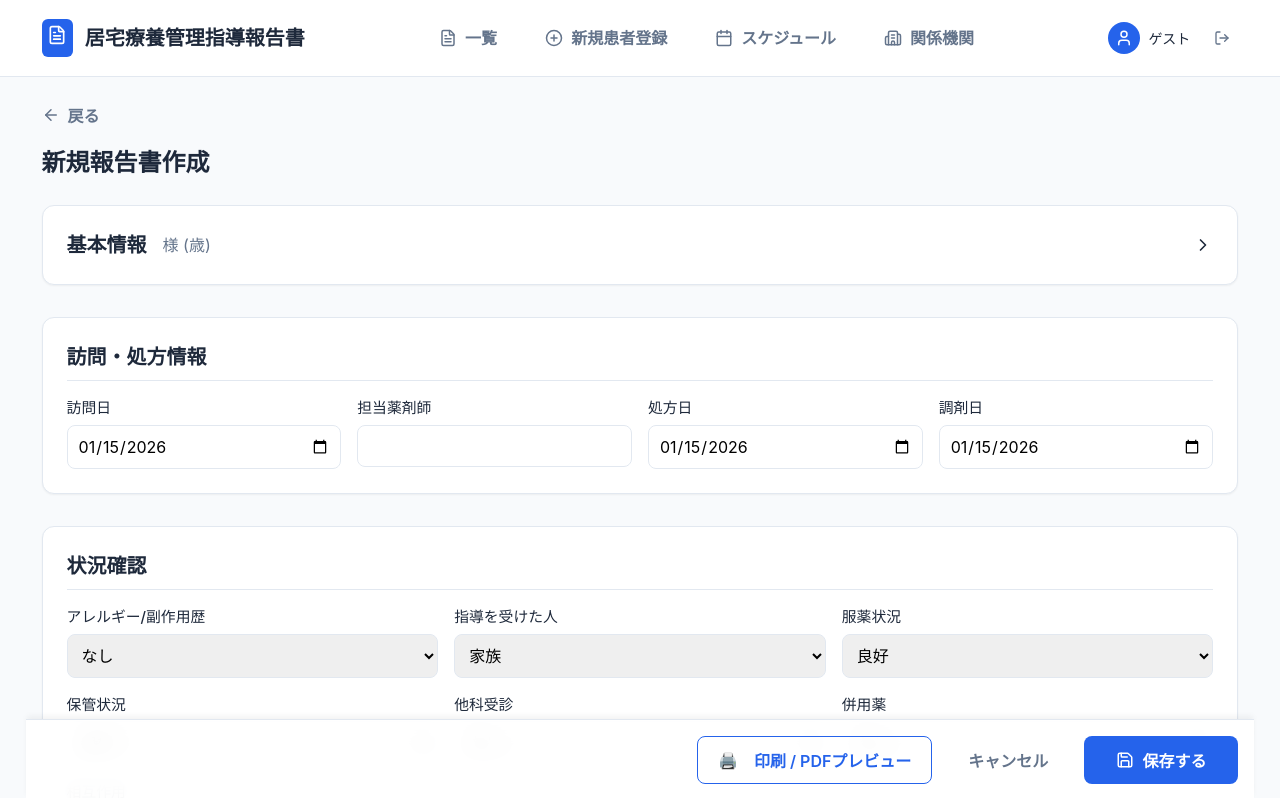
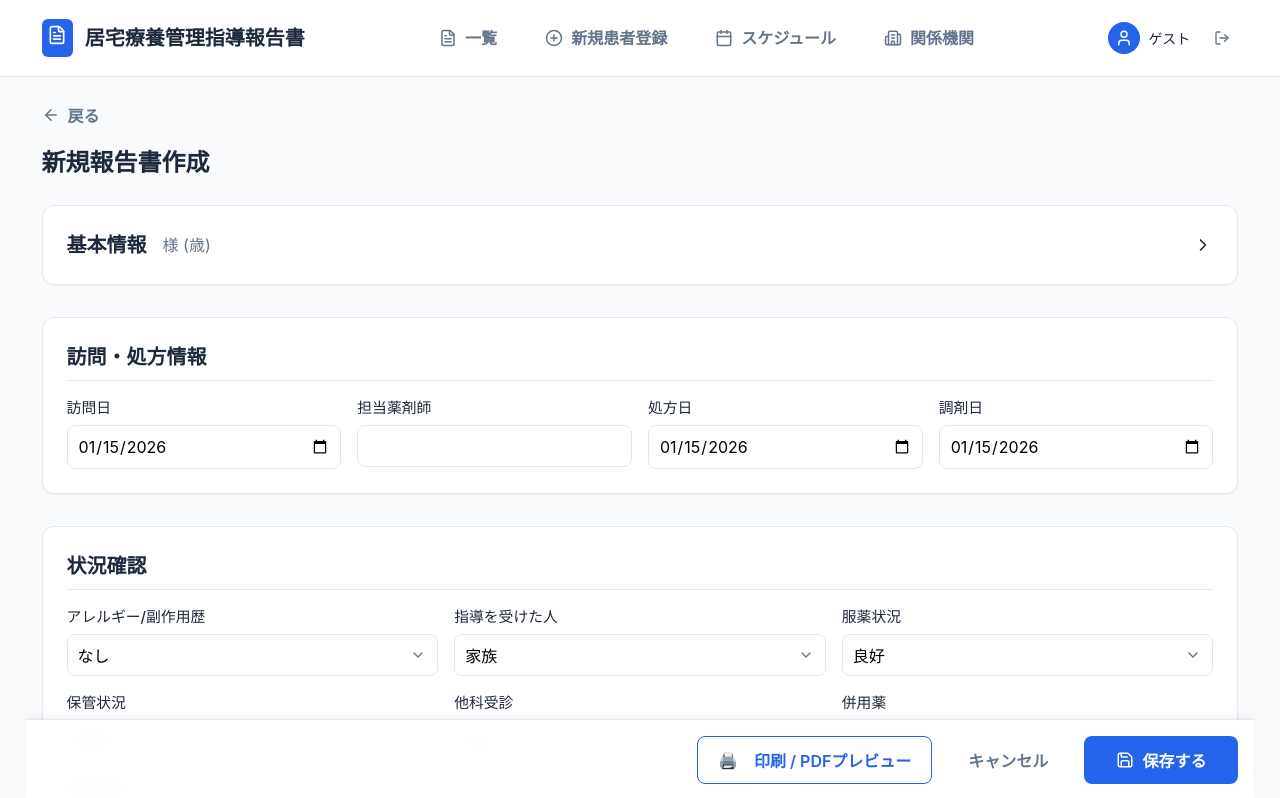
Before and after one commit to emayu323/pharmacy-inventory-report, a React (Vite) app: page /reports/new in a window 1280 px wide. Shown: the top 798 px of the page. Built offline with nearby package versions, Linux system fonts and the light colour scheme.

Commit message:
Refine status input UI to use editable combobox

```diff
--- a/src/pages/ReportEdit.tsx
+++ b/src/pages/ReportEdit.tsx
@@ -39,59 +39,102 @@ const EMPTY_REPORT: Omit<Report, 'id' | 'created_at' | 'updated_at'> = {
     interaction_status: '併用薬/飲食物による相互作用なし',
 }
 
-const SelectWithCustom = ({ label, name, value, options, onChange }: {
+const EditableSelect = ({ label, name, value, options, onChange }: {
     label: string,
     name: string,
     value: string,
     options: string[],
     onChange: (e: React.ChangeEvent<any>) => void
 }) => {
-    const isCustom = !options.includes(value || '');
-    // If empty string, treat as "preset" if "preset" has empty? No, "preset" usually has "None".
-    // If value is empty, it might be initial state.
-    // If options has "None", and value is "None", isCustom=false.
-    // If value is "", and "" not in options, isCustom=true (but visually might be awkward).
-    // However, our defaults are "None" etc. so it should be fine.
+    const [isOpen, setIsOpen] = useState(false);
+    const containerRef = useRef<HTMLDivElement>(null);
 
-    // UI Logic:
-    // If isCustom is true, Select shows "custom". Input shows value.
-    // If isCustom is false, Select shows value. Input hidden.
+    // Close on click outside
+    useEffect(() => {
+        const handleClickOutside = (event: MouseEvent) => {
+            if (containerRef.current && !containerRef.current.contains(event.target as Node)) {
+                setIsOpen(false);
+            }
+        };
+        document.addEventListener('mousedown', handleClickOutside);
+        return () => document.removeEventListener('mousedown', handleClickOutside);
+    }, []);
 
-    const selectValue = isCustom ? 'custom' : value;
-
-    const handleSelectChange = (e: React.ChangeEvent<HTMLSelectElement>) => {
-        const val = e.target.value;
-        if (val === 'custom') {
-            onChange({ target: { name, value: '' } } as any);
-        } else {
+    const handleSelect = (val: string) => {
         onChange({ target: { name, value: val } } as any);
-        }
+        setIsOpen(false);
     };
 
     return (
-        <div>
+        <div ref={containerRef} style={{ position: 'relative' }}>
             <label className="label">{label}</label>
-            <div style={{ display: 'flex', gap: '0.5rem', flexWrap: 'wrap' }}>
-                <select
-                    className="input"
-                    value={selectValue}
-                    onChange={handleSelectChange}
-                    style={{ flex: isCustom ? '0 0 auto' : '1', width: isCustom ? 'auto' : '100%', minWidth: '120px' }}
-                >
-                    {options.map(opt => <option key={opt} value={opt}>{opt}</option>)}
-                    <option value="custom">自由記載</option>
-                </select>
-                {isCustom && (
+            <div style={{ position: 'relative' }}>
                 <input
                     type="text"
                     name={name}
                     className="input"
                     value={value || ''}
                     onChange={onChange}
-                        placeholder="自由に入力してください"
-                        style={{ flex: 1, minWidth: '200px' }}
-                        autoFocus
+                    onFocus={() => setIsOpen(true)}
+                    placeholder="選択または入力..."
+                    style={{ paddingRight: '2.5rem' }}
+                    autoComplete="off"
                 />
+                <button
+                    type="button"
+                    onClick={() => setIsOpen(!isOpen)}
+                    style={{
+                        position: 'absolute',
+                        right: '0',
+                        top: '0',
+                        bottom: '0',
+                        padding: '0 0.75rem',
+                        display: 'flex',
+                        alignItems: 'center',
+                        justifyContent: 'center',
+                        color: 'var(--color-text-muted)',
+                        background: 'transparent',
+                        border: 'none',
+                        cursor: 'pointer'
+                    }}
+                >
+                    <ChevronDown size={16} style={{ transform: isOpen ? 'rotate(180deg)' : 'rotate(0)', transition: 'transform 0.2s' }} />
+                </button>
+
+                {isOpen && (
+                    <ul style={{
+                        position: 'absolute',
+                        top: '100%',
+                        left: 0,
+                        right: 0,
+                        backgroundColor: 'var(--color-surface)',
+                        border: '1px solid var(--color-border)',
+                        borderRadius: 'var(--radius-md)',
+                        marginTop: '0.25rem',
+                        maxHeight: '200px',
+                        overflowY: 'auto',
+                        boxShadow: 'var(--shadow-lg)',
+                        zIndex: 100,
+                        listStyle: 'none',
+                        padding: '0.25rem 0'
+                    }}>
+                        {options.map((opt) => (
+                            <li
+                                key={opt}
+                                onClick={() => handleSelect(opt)}
+                                style={{
+                                    padding: '0.5rem 1rem',
+                                    cursor: 'pointer',
+                                    fontSize: '0.925rem',
+                                    transition: 'background-color 0.1s',
+                                }}
+                                onMouseEnter={(e) => e.currentTarget.style.backgroundColor = 'var(--color-background)'}
+                                onMouseLeave={(e) => e.currentTarget.style.backgroundColor = 'transparent'}
+                            >
+                                {opt}
+                            </li>
+                        ))}
+                    </ul>
                 )}
             </div>
         </div>
@@ -362,28 +405,28 @@ export default function ReportEdit() {
                         状況確認
                     </h3>
                     <div className="responsive-grid" style={{ display: 'grid', gridTemplateColumns: 'repeat(auto-fit, minmax(300px, 1fr))', gap: '1rem' }}>
-                        <SelectWithCustom
+                        <EditableSelect
                             label="アレルギー/副作用歴"
                             name="allergy_history"
                             value={formData.allergy_history || ''}
                             options={['なし']}
                             onChange={handleChange}
                         />
-                        <SelectWithCustom
+                        <EditableSelect
                             label="指導を受けた人"
                             name="guidance_recipient"
                             value={formData.guidance_recipient || ''}
                             options={['家族', '本人']}
                             onChange={handleChange}
                         />
-                        <SelectWithCustom
+                        <EditableSelect
                             label="服薬状況"
                             name="medication_status"
                             value={formData.medication_status || ''}
                             options={['良好', '問題なし', '不良']}
                             onChange={handleChange}
                         />
-                        <SelectWithCustom
+                        <EditableSelect
                             label="保管状況"
                             name="storage_status"
                             value={formData.storage_status || ''}
@@ -391,7 +434,7 @@ export default function ReportEdit() {
                             onChange={handleChange}
                         />
 
-                        <SelectWithCustom
+                        <EditableSelect
                             label="他科受診"
                             name="other_dept_consultation"
                             value={formData.other_dept_consultation || ''}
@@ -399,7 +442,7 @@ export default function ReportEdit() {
                             onChange={handleChange}
                         />
 
-                        <SelectWithCustom
+                        <EditableSelect
                             label="併用薬"
                             name="concomitant_medications"
                             value={formData.concomitant_medications || ''}
@@ -408,7 +451,7 @@ export default function ReportEdit() {
                         />
 
                         <div style={{ gridColumn: '1 / -1' }}>
-                            <SelectWithCustom
+                            <EditableSelect
                                 label="相互作用"
                                 name="interaction_status"
                                 value={formData.interaction_status || ''}
```
Lines whose indentation alone changed are shown as unchanged.
